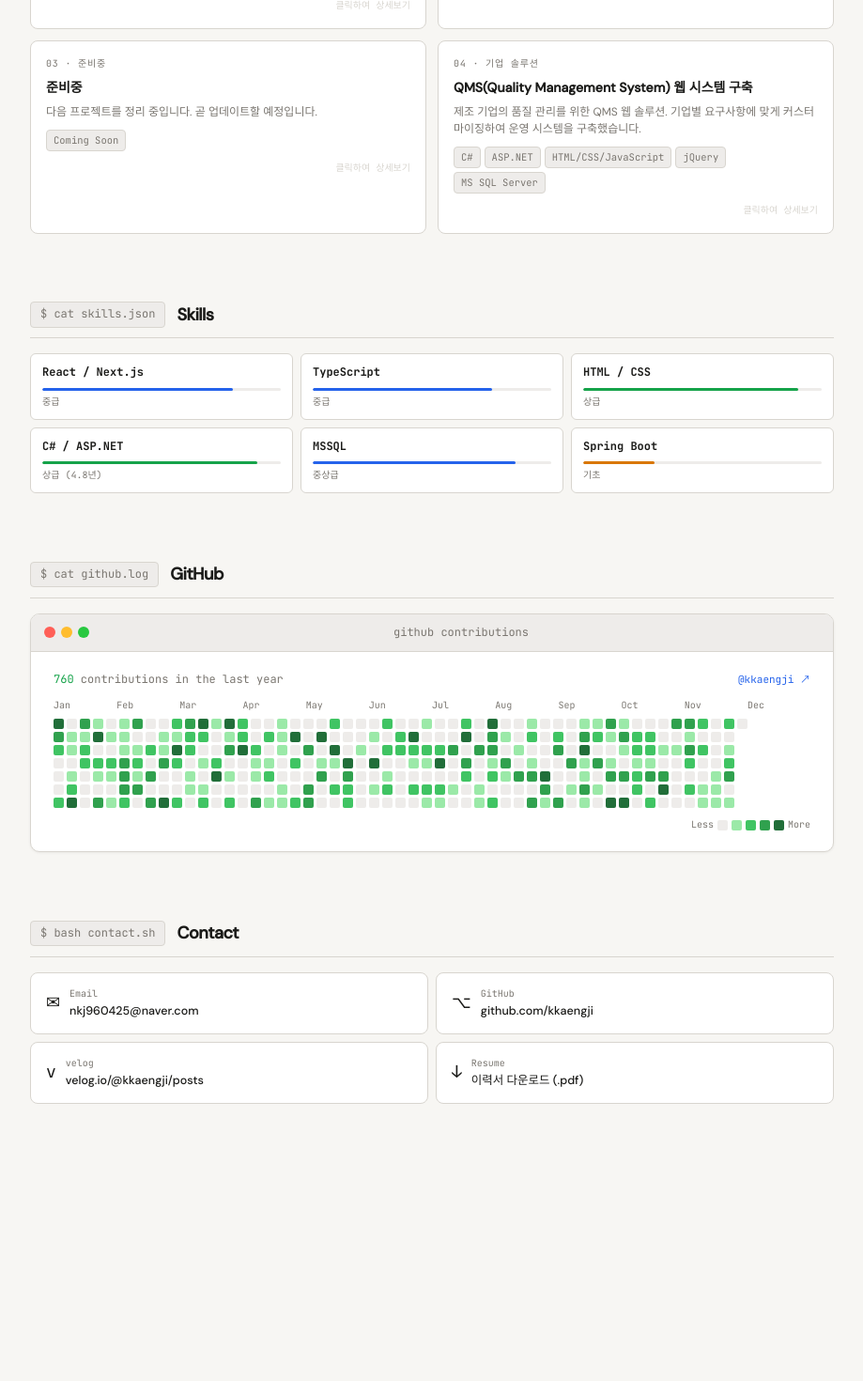
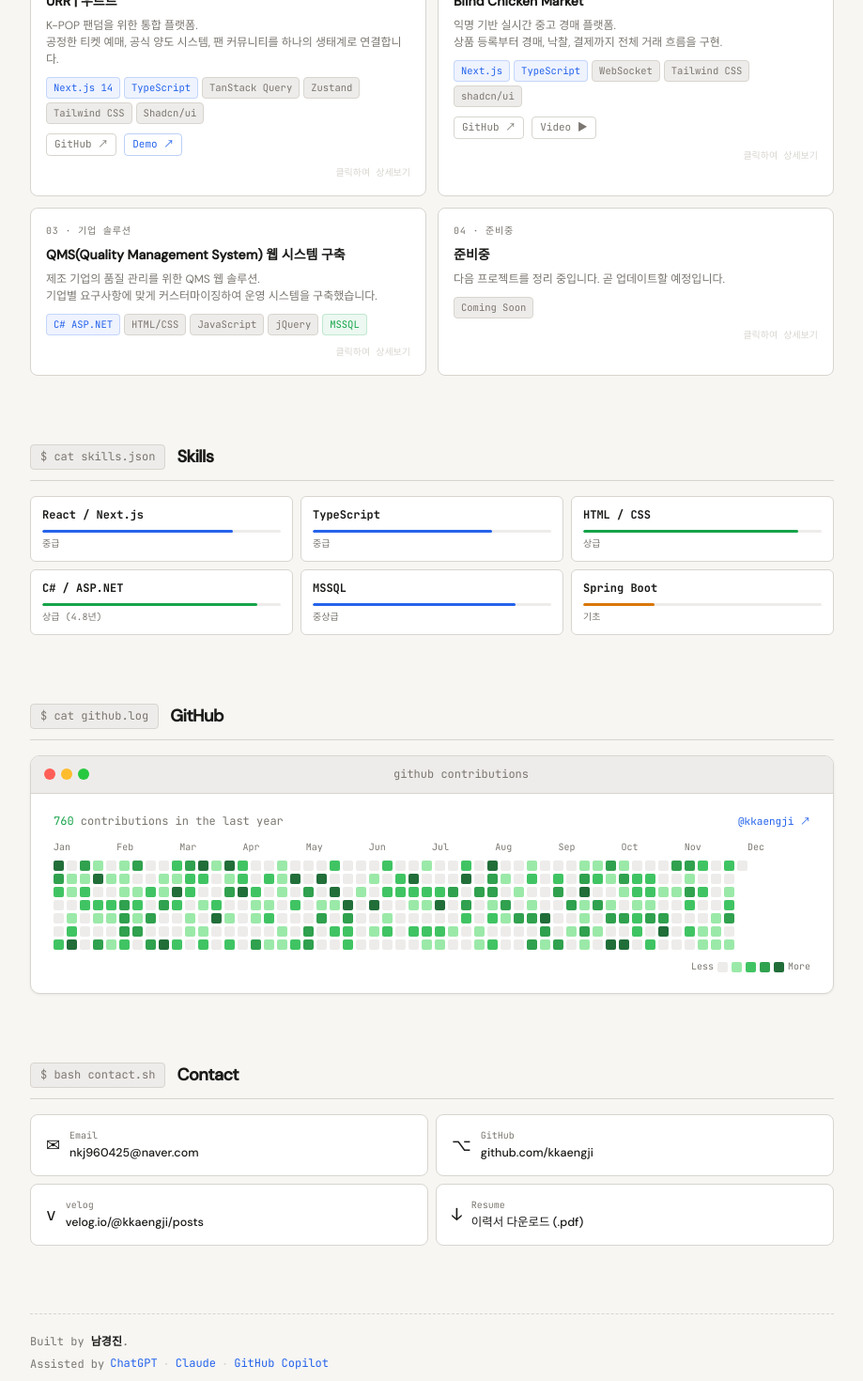
Before and after one commit to kkaengji/Portfolio, a Next.js app: page / in a window 1280 px wide. Shown: the part 1100-2570 px from the top of the page at 94% size, without its empty margins (320-1239 px from the left). Built offline with nearby package versions, Linux system fonts and the light colour scheme.

Commit message:
style: 디자인 디테일 수정

```diff
--- a/src/app/globals.css
+++ b/src/app/globals.css
@@ -48,7 +48,7 @@
 }
 
 .main {
-  padding: 52px 72px calc(100vh - 150px);
+  padding: 52px 72px 52px;
   max-width: 1020px; /* 콘텐츠 폭 제한 */
   width: 100%;
   margin: 0 auto; /* 남는 공간 가운데 */
@@ -288,11 +288,16 @@
 
 /* intro 터미널은 높이 제한 + 스크롤 */
 #intro .terminal-window .terminal-body {
-  min-height: 260px;
-  max-height: 480px;
+  height: 420px;
   overflow-y: auto;
   scrollbar-width: thin;
   scrollbar-color: var(--border) transparent;
+}
+
+@media (max-width: 768px) {
+  #intro .terminal-window .terminal-body {
+    height: 360px;
+  }
 }
 #intro .terminal-window .terminal-body::-webkit-scrollbar {
   width: 4px;
@@ -438,6 +443,7 @@
   color: var(--muted);
   line-height: 1.5;
   font-family: var(--font-sans);
+  white-space: pre-line;
 }
 .card-tags {
   display: flex;
@@ -561,6 +567,45 @@
   font-size: 12.5px;
   font-weight: 500;
   font-family: var(--font-sans);
+}
+
+/* Footer */
+.site-footer {
+  margin-top: 24px;
+  padding-top: 20px;
+  border-top: 1px dashed var(--border);
+  color: var(--muted);
+  font-size: 12px;
+}
+
+.site-footer-main {
+  margin-bottom: 4px;
+}
+
+.site-footer-main strong {
+  color: var(--text);
+  font-weight: 700;
+}
+
+.site-footer-sub {
+  display: flex;
+  flex-wrap: wrap;
+  align-items: center;
+  gap: 6px;
+}
+
+.site-footer-sub a {
+  color: var(--accent);
+  text-decoration: none;
+  border-bottom: 1px solid transparent;
+}
+
+.site-footer-sub a:hover {
+  border-bottom-color: var(--accent);
+}
+
+.footer-dot {
+  color: var(--border);
 }
 
 /* Responsive */
--- a/src/app/page.tsx
+++ b/src/app/page.tsx
@@ -1,16 +1,17 @@
-'use client'
+"use client";
 
-import { useSidebar } from '@/contexts/SidebarContext'
-import Sidebar from '@/components/layout/Sidebar'
-import IntroSection from '@/components/sections/IntroSection'
-import AboutSection from '@/components/sections/AboutSection'
-import ProjectsSection from '@/components/sections/ProjectsSection'
-import SkillsSection from '@/components/sections/SkillsSection'
-import GitHubSection from '@/components/sections/GitHubSection'
-import ContactSection from '@/components/sections/ContactSection'
+import { useSidebar } from "@/contexts/SidebarContext";
+import Sidebar from "@/components/layout/Sidebar";
+import IntroSection from "@/components/sections/IntroSection";
+import AboutSection from "@/components/sections/AboutSection";
+import ProjectsSection from "@/components/sections/ProjectsSection";
+import SkillsSection from "@/components/sections/SkillsSection";
+import GitHubSection from "@/components/sections/GitHubSection";
+import ContactSection from "@/components/sections/ContactSection";
+import Footer from "@/components/layout/Footer";
 
 export default function Home() {
-  const { collapsed } = useSidebar()
+  const { collapsed } = useSidebar();
 
   return (
     <div className={"layout" + (collapsed ? " sidebar-collapsed" : "")}>
@@ -22,7 +23,8 @@
         <SkillsSection />
         <GitHubSection />
         <ContactSection />
+        <Footer />
       </main>
     </div>
-  )
+  );
 }
--- /dev/null
+++ b/src/components/layout/Footer.tsx
@@ -0,0 +1,29 @@
+import { author } from "@/data/author";
+
+export default function Footer() {
+  return (
+    <footer className="site-footer" aria-label="포트폴리오 푸터">
+      <p className="site-footer-main">
+        Built by <strong>{author.name}</strong>.
+      </p>
+      <p className="site-footer-sub">
+        Assisted by
+        <a href="https://chatgpt.com" target="_blank" rel="noopener noreferrer">
+          ChatGPT
+        </a>
+        <span className="footer-dot">·</span>
+        <a href="https://claude.ai" target="_blank" rel="noopener noreferrer">
+          Claude
+        </a>
+        <span className="footer-dot">·</span>
+        <a
+          href="https://github.com/features/copilot"
+          target="_blank"
+          rel="noopener noreferrer"
+        >
+          GitHub Copilot
+        </a>
+      </p>
+    </footer>
+  );
+}
--- a/src/components/ui/ProjectCard.tsx
+++ b/src/components/ui/ProjectCard.tsx
@@ -35,7 +35,7 @@
           </span>
         ))}
       </div>
-      {(project.github || project.demo) && (
+      {(project.github || project.demo || project.video) && (
         <div className="card-links" onClick={(e) => e.stopPropagation()}>
           {project.github && (
             <a
@@ -57,6 +57,16 @@
               Demo ↗
             </a>
           )}
+          {project.video && (
+            <a
+              href={project.video}
+              target="_blank"
+              rel="noopener noreferrer"
+              className="card-link"
+            >
+              Video ▶
+            </a>
+          )}
         </div>
       )}
       <div className="card-hint">클릭하여 상세보기</div>
--- a/src/components/ui/ProjectModal.tsx
+++ b/src/components/ui/ProjectModal.tsx
@@ -214,7 +214,7 @@
           </div>
 
           {/* 링크 버튼 — 하단 원위치 */}
-          {(project.github || project.demo) && (
+          {(project.github || project.demo || project.video) && (
             <div className="modal-links">
               {project.github && (
                 <a
@@ -234,6 +234,16 @@
                   className="modal-link accent"
                 >
                   <span className="modal-link-icon">◈</span> 데모 보기 ↗
+                </a>
+              )}
+              {project.video && (
+                <a
+                  href={project.video}
+                  target="_blank"
+                  rel="noopener noreferrer"
+                  className="modal-link"
+                >
+                  <span className="modal-link-icon">▶</span> 시연 영상 보기 ↗
                 </a>
               )}
             </div>
--- a/src/data/projects.ts
+++ b/src/data/projects.ts
@@ -3,45 +3,10 @@
 export const projects: Project[] = [
   {
     id: 1,
-    label: "01 · 경매 플랫폼",
-    title: "Blind Chicken Market",
-    description:
-      "익명 기반 실시간 중고 경매 플랫폼. 상품 등록부터 경매, 낙찰, 결제까지 전체 거래 흐름을 구현.",
-    overview:
-      "기존 중고거래 시장의 가격 경쟁 부족, 거래 경험의 단조로움, 판매자·구매자 간 비공개 협상에서 발생하는 공정성 문제를 해결하기 위해 만든 익명 기반 실시간 중고 경매 플랫폼입니다. 사용자는 닉네임 기반으로 상품을 등록하고, 실시간 경매에 참여하거나 즉시 구매할 수 있으며, 경매 종료 후 낙찰·결제까지 이어지는 거래 흐름을 제공합니다.",
-    role: "유저 웹사이트 프론트엔드 담당\n사용자 흐름 설계 · UI/UX · 인증/권한 처리",
-    period: "2025.10.31 – 2026.01.02 (2개월)",
-    features: [
-      "닉네임 기반 회원가입/로그인 및 인증 기능",
-      "상품 등록·수정·조회 및 CRUD 기능",
-      "WebSocket(STOMP) 기반 실시간 경매 입찰",
-      "낙찰 후 주문·결제 페이지 및 결제 시스템 연동",
-      "주문 조회·정렬·페이징·반응형 UI",
-    ],
-    trouble:
-      "결제 페이지 비인가 접근(IDOR) 방지 → 페이지 진입 시 주문 조회 API 필수 호출, 서버 403 응답 감지 후 리다이렉트하는 이중 방어 구조 적용",
-    images: [
-      { src: "/bcm-1.png", alt: "홈 화면(경매목록)" },
-      { src: "/bcm-2.png", alt: "실시간 입찰 화면" },
-      { src: "/bcm-3.png", alt: "결제 페이지" },
-      { src: "/bcm-4.png", alt: "마이 페이지" },
-    ],
-    tags: [
-      { name: "TypeScript", color: "blue" },
-      { name: "Next.js", color: "blue" },
-      { name: "WebSocket" },
-      { name: "Tailwind CSS", color: "cyan" },
-      { name: "shadcn/ui" },
-    ],
-    github: "https://github.com/kt-merge/bcm-front-repository",
-    demo: "https://www.youtube.com/watch?v=dM07anPjfsk",
-  },
-  {
-    id: 2,
-    label: "02 · 티켓팅 플랫폼",
+    label: "01 · 티켓팅 플랫폼 (In Progress)",
     title: "URR | 우르르",
     description:
-      "K-POP 팬덤을 위한 통합 플랫폼. 공정한 티켓 예매, 공식 양도 시스템, 팬 커뮤니티를 하나의 생태계로 연결합니다.",
+      "K-POP 팬덤을 위한 통합 플랫폼.\n공정한 티켓 예매, 공식 양도 시스템, 팬 커뮤니티를 하나의 생태계로 연결합니다.",
     overview:
       "K-POP 팬덤을 위한 통합 플랫폼으로 티켓 예매, 티켓 양도, 팬 커뮤니티를 하나의 생태계로 연결하는 서비스입니다. 기존 티켓팅 시장의 매크로와 리셀러 문제를 멤버십 기반 등급 시스템, 대기열 관리, VQA(Visual Question Answering) 인증, 공식 양도 시스템으로 해결하여 찐팬 중심의 공정한 구조를 구축합니다. 특히 공연 예매 시 대규모 트래픽 환경을 고려한 Queue 기반 시스템으로 공정성과 안정성을 확보합니다.",
     role: "프론트엔드 개발\nNext.js 기반 웹 서비스 개발 · 티켓팅 및 대기열 UI 구현 · API 연동 · 상태 관리",
@@ -65,27 +30,54 @@
       { name: "Next.js 14", color: "blue" },
       { name: "TypeScript", color: "blue" },
       { name: "TanStack Query" },
+      { name: "Zustand" },
       { name: "Tailwind CSS", color: "cyan" },
       { name: "Shadcn/ui" },
-      { name: "Spring Boot", color: "green" },
-      { name: "AWS" },
     ],
+    github: "https://github.com/KTCloud-TechUp/urr-frontend",
+    demo: "https://urr-fin.vercel.app/",
+  },
+  {
+    id: 2,
+    label: "02 · 경매 플랫폼",
+    title: "Blind Chicken Market",
+    description:
+      "익명 기반 실시간 중고 경매 플랫폼.\n상품 등록부터 경매, 낙찰, 결제까지 전체 거래 흐름을 구현.",
+    overview:
+      "기존 중고거래 시장의 가격 경쟁 부족, 거래 경험의 단조로움, 판매자·구매자 간 비공개 협상에서 발생하는 공정성 문제를 해결하기 위해 만든 익명 기반 실시간 중고 경매 플랫폼입니다. 사용자는 닉네임 기반으로 상품을 등록하고, 실시간 경매에 참여하거나 즉시 구매할 수 있으며, 경매 종료 후 낙찰·결제까지 이어지는 거래 흐름을 제공합니다.",
+    role: "유저 웹사이트 프론트엔드 담당\n사용자 흐름 설계 · UI/UX · 인증/권한 처리",
+    period: "2025.10.31 – 2026.01.02 (2개월)",
+    features: [
+      "닉네임 기반 회원가입/로그인 및 인증 기능",
+      "상품 등록·수정·조회 및 CRUD 기능",
+      "WebSocket(STOMP) 기반 실시간 경매 입찰",
+      "낙찰 후 주문·결제 페이지 및 결제 시스템 연동",
+      "주문 조회·정렬·페이징·반응형 UI",
+    ],
+    trouble:
+      "결제 페이지 비인가 접근(IDOR) 방지 → 페이지 진입 시 주문 조회 API 필수 호출, 서버 403 응답 감지 후 리다이렉트하는 이중 방어 구조 적용",
+    images: [
+      { src: "/bcm-1.png", alt: "홈 화면(경매목록)" },
+      { src: "/bcm-2.png", alt: "실시간 입찰 화면" },
+      { src: "/bcm-3.png", alt: "결제 페이지" },
+      { src: "/bcm-4.png", alt: "마이 페이지" },
+    ],
+    tags: [
+      { name: "Next.js", color: "blue" },
+      { name: "TypeScript", color: "blue" },
+      { name: "WebSocket" },
+      { name: "Tailwind CSS", color: "cyan" },
+      { name: "shadcn/ui" },
+    ],
+    github: "https://github.com/kt-merge/bcm-front-repository",
+    video: "https://www.youtube.com/watch?v=dM07anPjfsk",
   },
   {
     id: 3,
-    label: "03 · 준비중",
-    title: "준비중",
-    description: "다음 프로젝트를 정리 중입니다. 곧 업데이트할 예정입니다.",
-    overview:
-      "현재 프로젝트 내용을 정리하고 있습니다. 완료되면 상세 내용과 링크를 추가할 예정입니다.",
-    tags: [{ name: "Coming Soon", color: "default" }],
-  },
-  {
-    id: 4,
-    label: "04 · 기업 솔루션",
+    label: "03 · 기업 솔루션",
     title: "QMS(Quality Management System) 웹 시스템 구축",
     description:
-      "제조 기업의 품질 관리를 위한 QMS 웹 솔루션. 기업별 요구사항에 맞게 커스터마이징하여 운영 시스템을 구축했습니다.",
+      "제조 기업의 품질 관리를 위한 QMS 웹 솔루션.\n기업별 요구사항에 맞게 커스터마이징하여 운영 시스템을 구축했습니다.",
     overview:
       "제조 기업의 품질 관리 데이터를 관리하는 QMS(Quality Management System) 웹 솔루션을 기업별 요구사항에 맞게 구축 및 커스터마이징한 프로젝트입니다. 기존 솔루션을 기반으로 신규 고객사의 업무 프로세스에 맞춰 화면, 데이터 구조, 기능을 수정하여 운영 시스템을 구축했습니다. 주요 고객사로는 LS전선, LT메탈, TES, 퓨트로닉, 고려전자, SK넥실리스, 남해화학, 모트렉스 등이 있습니다.",
     role: "풀스택 개발\nASP.NET 기반 QMS 웹 시스템 개발에 참여하여 프론트엔드, 백엔드, DB 설계 전반을 담당",
@@ -100,11 +92,20 @@
     trouble:
       "XSS 공격 취약점 → 사용자 입력값 HTML escape 처리 + 서버단 validation 로직 추가로 보안 강화",
     tags: [
-      { name: "C#" },
-      { name: "ASP.NET" },
-      { name: "HTML/CSS/JavaScript" },
+      { name: "C# ASP.NET", color: "blue" },
+      { name: "HTML/CSS", color: "cyan" },
+      { name: "JavaScript", color: "cyan" },
       { name: "jQuery" },
-      { name: "MS SQL Server" },
+      { name: "MSSQL", color: "green" },
     ],
   },
+  {
+    id: 4,
+    label: "04 · 준비중",
+    title: "준비중",
+    description: "다음 프로젝트를 정리 중입니다. 곧 업데이트할 예정입니다.",
+    overview:
+      "현재 프로젝트 내용을 정리하고 있습니다. 완료되면 상세 내용과 링크를 추가할 예정입니다.",
+    tags: [{ name: "Coming Soon", color: "default" }],
+  },
 ];
--- a/src/types/index.ts
+++ b/src/types/index.ts
@@ -24,7 +24,8 @@
   images?: ProjectImage[]; // 스크린샷
   tags: Tag[];
   github?: string;
-  demo?: string;
+  demo?: string; // 배포된 사이트
+  video?: string; // 시연 영상
 };
 
 export type Skill = {
```
